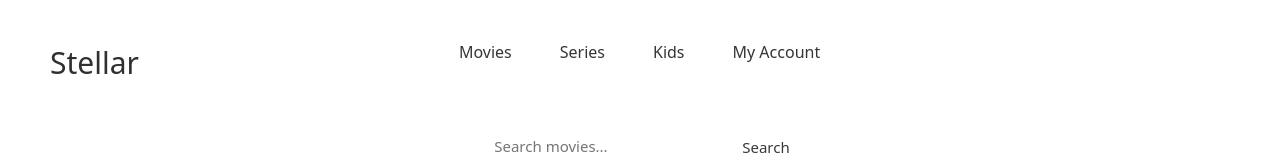
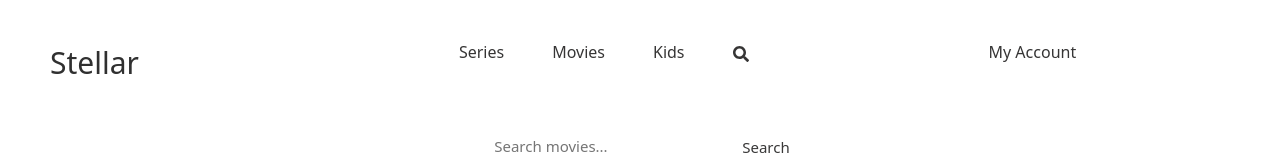
Before and after one commit to triciasawyer/stellar, a React (Create React App) app: page /movies in a window 1280 px wide. Shown: the top 160 px of the page. Built offline with nearby package versions, Linux system fonts and the light colour scheme; no server answers.

Commit message:
attempted to move search bar in header for all routes

```diff
--- a/src/Components/Header/header.css
+++ b/src/Components/Header/header.css
@@ -67,3 +67,7 @@
     color: rgb(54, 53, 53);
     font-size: 16px;
   }
+
+  .myacc {
+    margin-left: 15rem;
+  }
--- a/src/Components/Header/header.js
+++ b/src/Components/Header/header.js
@@ -1,8 +1,14 @@
-import React from 'react';
+import React, { useState } from 'react';
 import { Link } from 'react-router-dom';
+import { FaSearch } from 'react-icons/fa';
 import './header.css';
 
 const Header = () => {
+  const [isSearchVisible, setSearchVisible] = useState(false);
+
+  const toggleSearch = () => {
+    setSearchVisible(!isSearchVisible);
+  };
 
   return (
     <header className="header">
@@ -10,10 +16,13 @@ const Header = () => {
         <Link to="/" className="title">Stellar</Link>
         <div className='column-searchnav'>
           <nav className="nav-menu">
+            <li><Link to="/series">Series</Link></li>
             <li><Link to="/movies">Movies</Link></li>
-            <li><Link to="/series">Series</Link></li>
             <li><Link to="/kids">Kids</Link></li>
-            <li><Link to="/profile">My Account</Link></li>
+            <div className="search-icon" onClick={toggleSearch}>
+              <FaSearch />
+            </div>
+            <li className='myacc'><Link to="/profile">My Account</Link></li>
           </nav>
         </div>
       </div>
--- a/src/Components/Movie/movie.js
+++ b/src/Components/Movie/movie.js
@@ -55,9 +55,6 @@ const Movie = () => {
                                 </div>
                                 <div className='card-details'>
                                     <h5 className="card-title">{movie.title}</h5>
-                                    <div className="card-text-scrollable">
-                                        {/* <p className="card-text">{movie.overview}</p> */}
-                                    </div>
                                     <p className="card-text">Released: {movie.releasedOn}</p>
                                 </div>
                             </div>
```
Also changed, not shown: src/Components/Header/search.js (added, +23 -0 lines), src/Components/searchQuery.js (deleted, +0 -9 lines).
